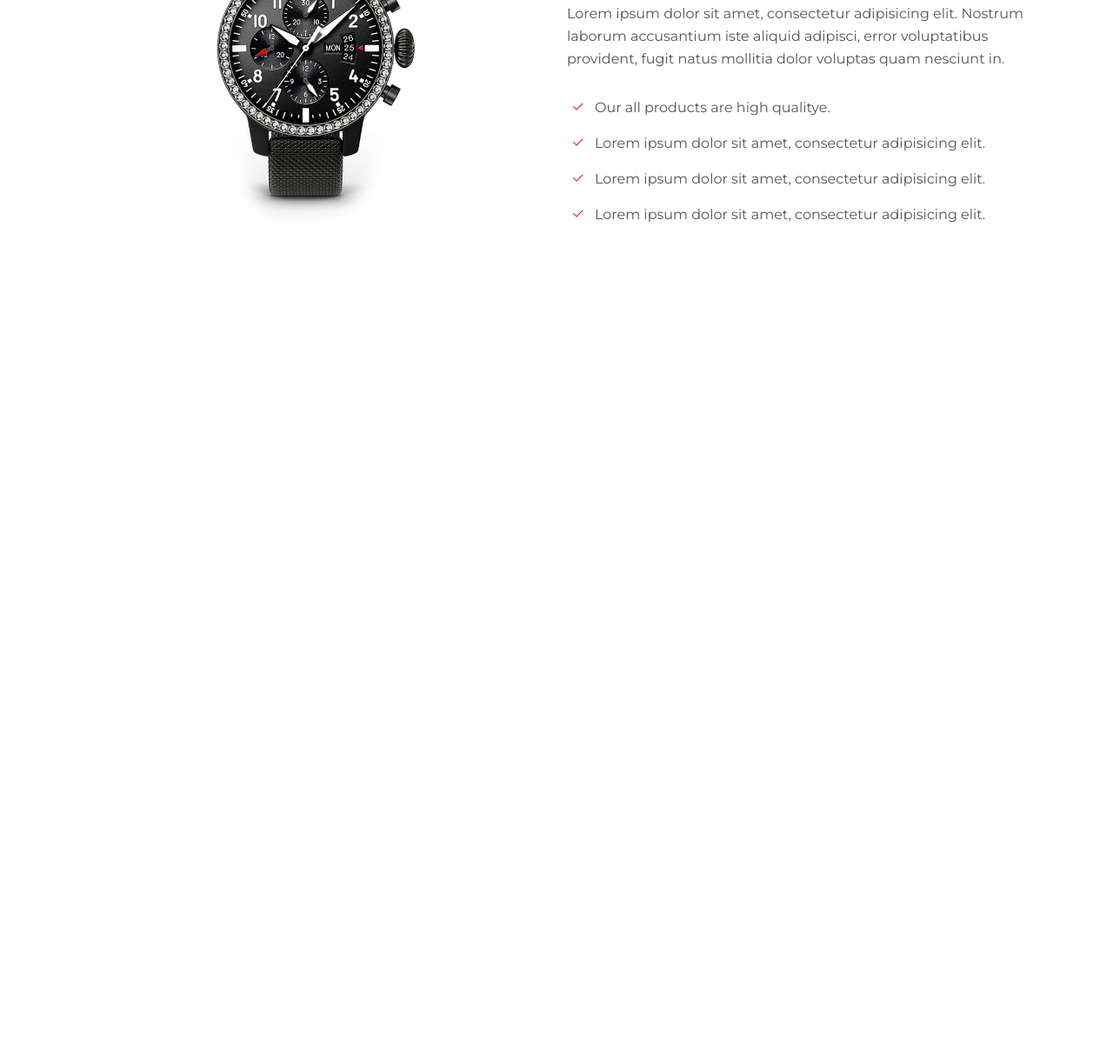
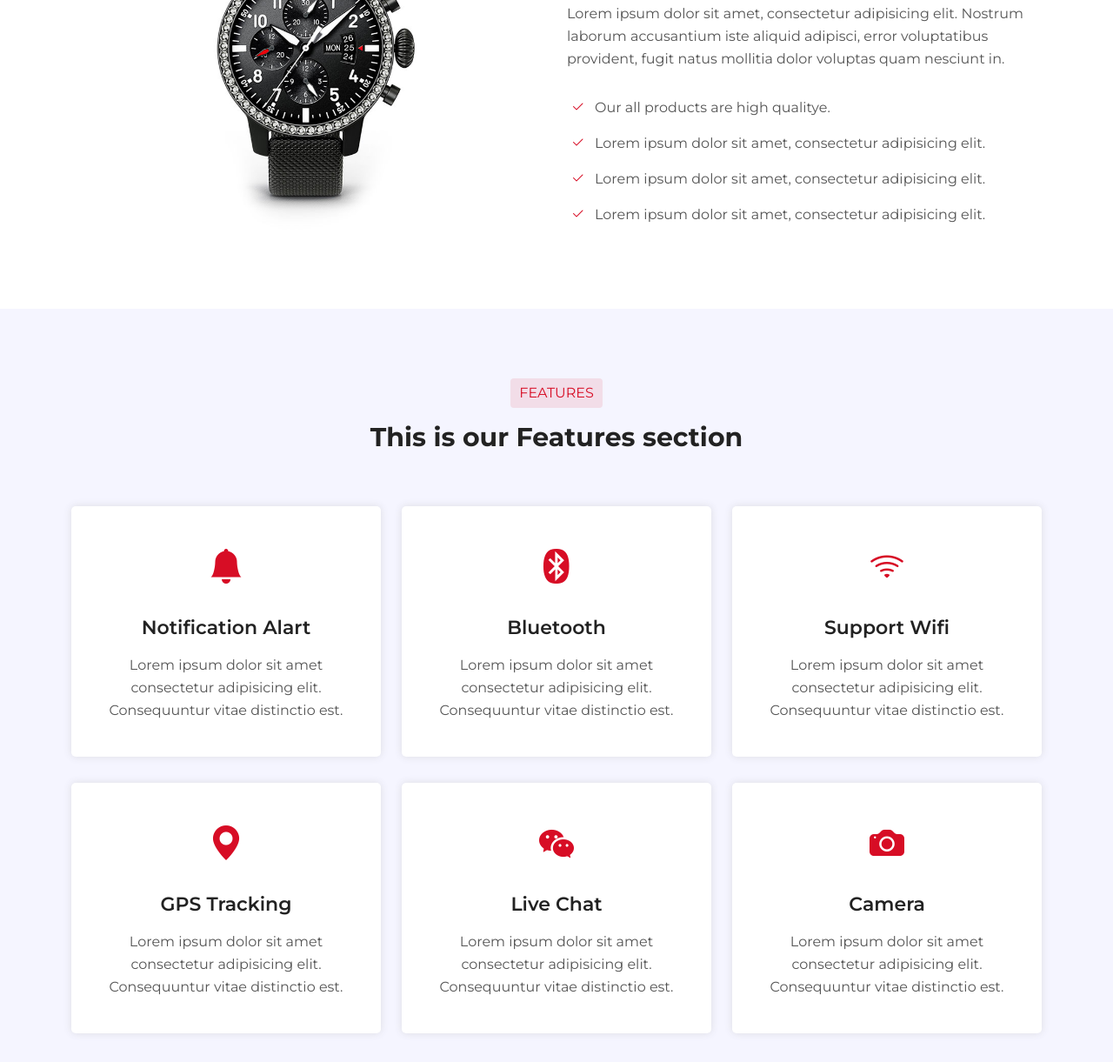
Before and after one commit to razan111/product-landing-page, a plain HTML site: page index.html in a window 1280 px wide. Shown: the part 1022-2243 px from the top of the page at 87% size. Before the commit the page ends 1377 px from the top, so only its background shows below. Drawn offline with nearby package versions, Linux system fonts and the light colour scheme.

Commit message:
features section done

```diff
--- a/css/crimson.css
+++ b/css/crimson.css
@@ -1,3 +1,5 @@
+
+.features-section .features-item:hover,
 .section-title .title::before,
 .home-section,
 header{
@@ -6,6 +8,8 @@ header{
 
 
 
+
+.features-section .features-item .icon i,
 .about-section .about-content ul li i,
 .section-title .title,
 .mybtn1:hover,
--- a/css/style.css
+++ b/css/style.css
@@ -329,3 +329,56 @@ header .navbar #navbarSupportedContent .nav-item .nav-link.active{
     left: 0;
     top: 0;
 }
+
+/* features section  */
+
+.features-section{
+    background-color: #f5f5ff;
+    padding: 80px 0 50px;
+}
+
+.features-section .features-item{
+    box-shadow: 0 0 10px #dddde3;
+    padding: 40px 30px;
+    margin-bottom: 30px;
+    background-color: #ffffff;
+    border-radius: 5px;
+    text-align: center;
+    transition: all .5s ease;
+}
+.features-section .features-item:hover{
+    transform: translateY(-10px);
+}
+
+.features-section .features-item .icon{
+   margin-bottom: 25px;
+}
+
+.features-section .features-item .icon i{
+    font-size: 40px;
+    display: inline-block;
+    transition: all .5s ease;
+}
+
+.features-section .features-item h3{
+    font-size: 22px;
+    font-weight: 600;
+    color: #222222;
+    margin: 0 0 15px;
+    line-height: 30px;
+    transition: all .5s ease;
+}
+
+.features-section .features-item p{
+    font-size: 16px;
+    line-height: 26px;
+    color: #555555;
+    margin: 0;
+    transition: all .5s ease;
+}
+
+.features-section .features-item:hover .icon i,
+.features-section .features-item:hover h3,
+.features-section .features-item:hover p{
+    color: #ffffff;
+}
--- a/index.html
+++ b/index.html
@@ -107,6 +107,83 @@
     </section>
 
 
+    <!-- features section  -->
+    <section class="features-section">
+        <div class="container">
+            <div class="row justify-content-center">
+                <div class="col-lg-7">
+                    <div class="section-title">
+                        <h1 class="title">Features</h1>
+                        <h2 class="subtitle">This is our Features section</h2>
+                    </div>
+                </div>
+            </div>
+
+            <div class="row">
+                <!-- feature items  -->
+                <div class="col-md-6 col-lg-4 d-flex">
+                    <div class="col-lg-12 features-item">
+                        <div class="icon">
+                            <i class="bi bi-bell-fill"></i>
+                        </div>
+                        <h3>Notification Alart</h3>
+                        <p>Lorem ipsum dolor sit amet consectetur adipisicing elit. Consequuntur vitae distinctio est.</p>
+                    </div>
+                </div>
+                 <!-- feature items  -->
+                 <div class="col-md-6 col-lg-4 d-flex">
+                    <div class="col-lg-12 features-item">
+                        <div class="icon">
+                            <i class="bi bi-bluetooth"></i>
+                        </div>
+                        <h3>Bluetooth</h3>
+                        <p>Lorem ipsum dolor sit amet consectetur adipisicing elit. Consequuntur vitae distinctio est.</p>
+                    </div>
+                </div>
+                 <!-- feature items  -->
+                 <div class="col-md-6 col-lg-4 d-flex">
+                    <div class="col-lg-12 features-item">
+                        <div class="icon">
+                            <i class="bi bi-wifi"></i>
+                        </div>
+                        <h3>Support Wifi</h3>
+                        <p>Lorem ipsum dolor sit amet consectetur adipisicing elit. Consequuntur vitae distinctio est.</p>
+                    </div>
+                </div>
+                 <!-- feature items  -->
+                 <div class="col-md-6 col-lg-4 d-flex">
+                    <div class="col-lg-12 features-item">
+                        <div class="icon">
+                            <i class="bi bi-geo-alt-fill"></i>
+                        </div>
+                        <h3>GPS Tracking</h3>
+                        <p>Lorem ipsum dolor sit amet consectetur adipisicing elit. Consequuntur vitae distinctio est.</p>
+                    </div>
+                </div>
+                 <!-- feature items  -->
+                 <div class="col-md-6 col-lg-4 d-flex">
+                    <div class="col-lg-12 features-item">
+                        <div class="icon">
+                            <i class="bi bi-wechat"></i>
+                        </div>
+                        <h3>Live Chat</h3>
+                        <p>Lorem ipsum dolor sit amet consectetur adipisicing elit. Consequuntur vitae distinctio est.</p>
+                    </div>
+                </div>
+                 <!-- feature items  -->
+                 <div class="col-md-6 col-lg-4 d-flex">
+                    <div class="col-lg-12 features-item">
+                        <div class="icon">
+                            <i class="bi bi-camera-fill"></i>
+                        </div>
+                        <h3>Camera</h3>
+                        <p>Lorem ipsum dolor sit amet consectetur adipisicing elit. Consequuntur vitae distinctio est.</p>
+                    </div>
+                </div>
+            </div>
+        </div>
+    </section>
+
     <script src="https://cdn.jsdelivr.net/npm/bootstrap@5.3.0-alpha1/dist/js/bootstrap.bundle.min.js"></script>
   </body>
 </html>
```
